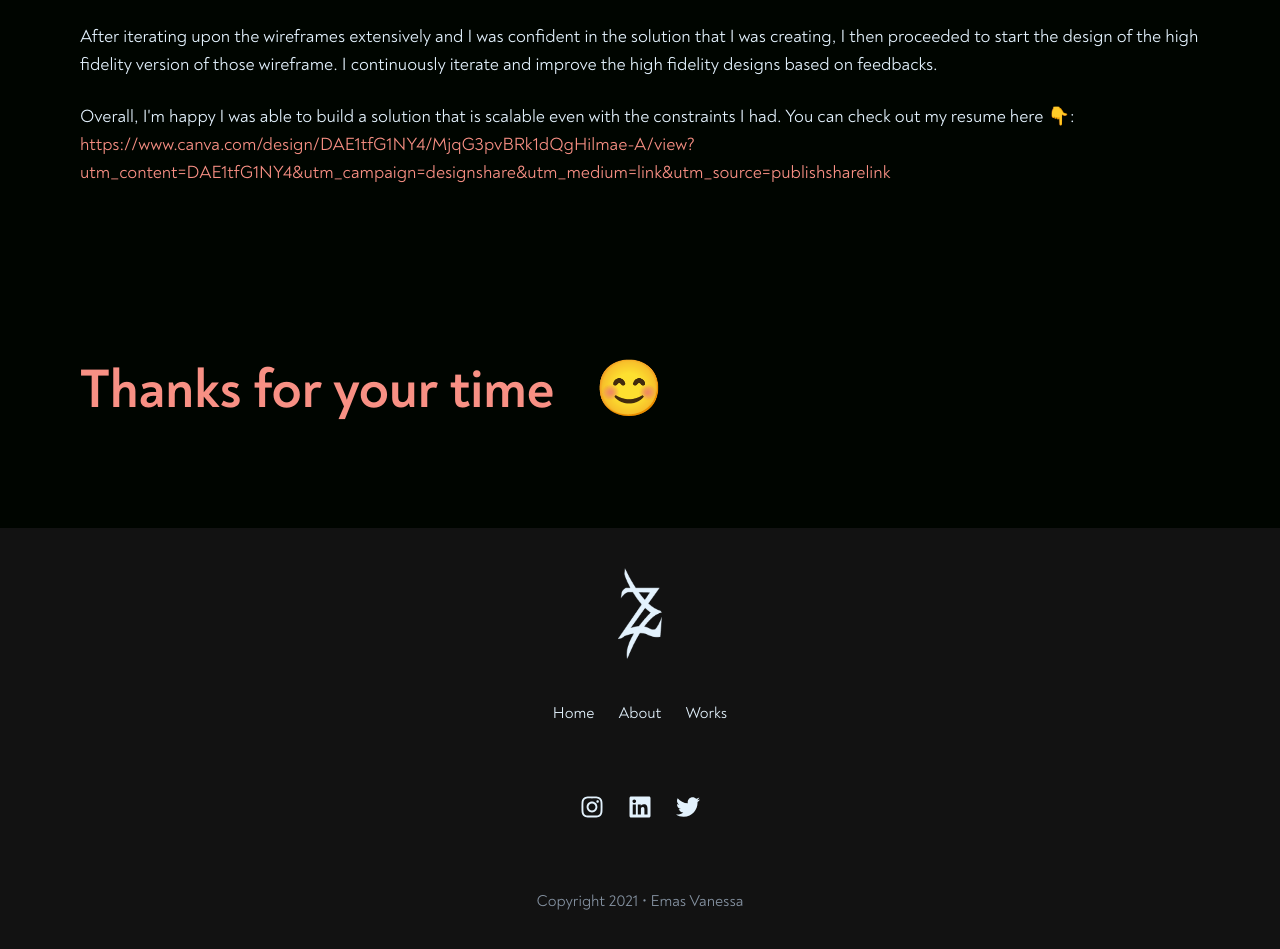
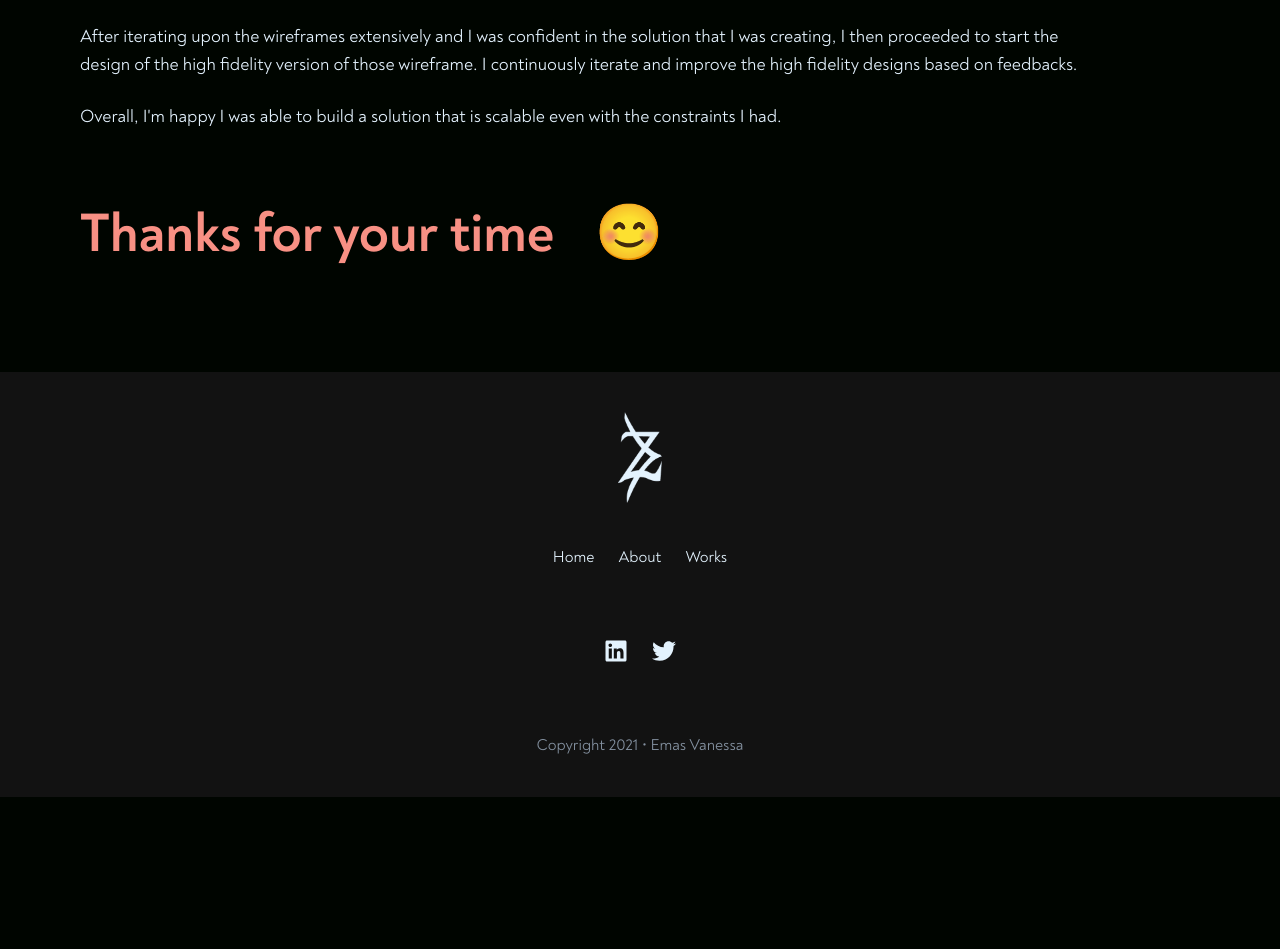
Before and after one commit to Paul-emas/vanessa-portfolio, a Next.js app: page /case-studies/lafia-io in a window 1280 px wide. Shown: the part 6900-7849 px from the top of the page. After the commit the page ends 7697 px from the top, so only its background shows below. Built offline with nearby package versions, Linux system fonts and the light colour scheme.

Commit message:
Updated files

```diff
--- a/components/about/Header.tsx
+++ b/components/about/Header.tsx
@@ -1,5 +1,8 @@
 import Image from 'next/image'
 import Heading from '../homepage/sections/Heading'
+import StrokeIcon from '../../public/svgs/stroke.svg'
+import LightStroke from '../../public/svgs/light-stroke.svg'
+import BubbleIcon from '../../public/svgs/bubble.svg'
 
 const Header = () => {
   return (
@@ -23,7 +26,10 @@ const Header = () => {
               and explore new places.
             </p>
           </div>
-          <div className="pt-40 2xl:pt-44">
+          <div className="relative pt-40 2xl:pt-44">
+            <LightStroke className="absolute top-20 -left-10 rotate-[270deg]" />
+            <StrokeIcon className="absolute bottom-0 -left-48" />
+            <BubbleIcon className="absolute top-36 right-36 z-20 scale-[2.2]" />
             <Image
               src="/images/about-bg.jpg"
               width={540}
--- a/components/homepage/sections/Footer.tsx
+++ b/components/homepage/sections/Footer.tsx
@@ -1,8 +1,4 @@
-import {
-  faInstagram,
-  faLinkedin,
-  faTwitter,
-} from '@fortawesome/free-brands-svg-icons'
+import { faLinkedin, faTwitter } from '@fortawesome/free-brands-svg-icons'
 import { FontAwesomeIcon } from '@fortawesome/react-fontawesome'
 import Image from 'next/image'
 import Link from 'next/link'
@@ -25,7 +21,6 @@ const Footer = () => {
             </Link>
           </div>
           <div className="mt-[70px] flex justify-center space-x-6">
-            <FontAwesomeIcon icon={faInstagram} className="h-6 w-6 text-gray" />
             <FontAwesomeIcon icon={faLinkedin} className="h-6 w-6 text-gray" />
             <FontAwesomeIcon icon={faTwitter} className="h-6 w-6 text-gray" />
           </div>
--- a/components/lafia/Conclusion.tsx
+++ b/components/lafia/Conclusion.tsx
@@ -1,7 +1,12 @@
 import Image from 'next/image'
 import Heading from '../homepage/sections/Heading'
 
-const Conclusion = () => {
+type ConclusionType = {
+  caption: string
+  caption2?: string
+}
+
+const Conclusion = ({ caption, caption2 }: ConclusionType) => {
   return (
     <div className="bg-base py-24">
       <div className="container mx-auto px-20">
@@ -9,27 +14,10 @@ const Conclusion = () => {
           <Heading title={`Conclusions`} />
         </div>
         <div className="mx-auto mt-10">
-          <p className="text-lg text-gray">
-            After iterating upon the wireframes extensively and I was confident
-            in the solution that I was creating, I then proceeded to start the
-            design of the high fidelity version of those wireframe. I
-            continuously iterate and improve the high fidelity designs based on
-            feedbacks.
-          </p>
-          <div className="mt-6 text-lg text-gray">
-            Overall, I'm happy I was able to build a solution that is scalable
-            even with the constraints I had. You can check out my resume here
-            👇: <br />
-            <a
-              href="https://www.canva.com/design/DAE1tfG1NY4/MjqG3pvBRk1dQgHilmae-A/view?utm_content=DAE1tfG1NY4&utm_campaign=designshare&utm_medium=link&utm_source=publishsharelink"
-              target="_blank"
-              className="text-secondary hover:underline"
-            >
-              https://www.canva.com/design/DAE1tfG1NY4/MjqG3pvBRk1dQgHilmae-A/view?utm_content=DAE1tfG1NY4&utm_campaign=designshare&utm_medium=link&utm_source=publishsharelink
-            </a>
-          </div>
+          <p className="max-w-5xl text-lg text-gray">{caption}</p>
+          <p className="mt-6 max-w-5xl text-lg text-gray">{caption2}</p>
         </div>
-        <div className="mt-[162px] flex items-center text-[55px] font-bold text-secondary">
+        <div className="mt-[62px] flex items-center text-[55px] font-bold text-secondary">
           <span>Thanks for your time ️</span>
           <span className="ml-7">😊</span>
         </div>
--- a/components/leanplay/Overview.tsx
+++ b/components/leanplay/Overview.tsx
@@ -14,9 +14,9 @@ const Overview = () => {
             <p className="mt-6 text-lg text-gray">
               Many users have had various experiences, mostly bad, in getting
               seats for a movie, it’s either the queue is too long for tickets
-              or you get to seat in an unfavorable place. We (the team) decided
-              to know more about these pain points and how our app can solve
-              their problems.
+              or you get to seat in an unfavorable place. I and the team decided
+              to know more about these pain points and how our app can solve the
+              problem.
             </p>
             <p className="mt-6 text-2xl font-bold text-gray">
               My reponsibilities:
--- a/components/leanplay/Research.tsx
+++ b/components/leanplay/Research.tsx
@@ -3,7 +3,7 @@ import Heading from '../homepage/sections/Heading'
 
 const Research = () => {
   return (
-    <div className="bg-base py-52">
+    <div className="bg-base pt-52 pb-28">
       <div className="container relative mx-auto px-20">
         <Heading title={`User Research Summary`} />
         <div className="grid grid-cols-2">
--- a/pages/case-studies/index.tsx
+++ b/pages/case-studies/index.tsx
@@ -1,7 +1,6 @@
 import { NextPage } from 'next'
 import Navbar from '../../components/Navbar'
 import CaseStudies from '../../components/homepage/sections/CaseStudies'
-import ContactForm from '../../components/homepage/sections/DesignAndI'
 import Footer from '../../components/homepage/sections/Footer'
 
 const CaseStudiesPage: NextPage = () => {
--- a/pages/case-studies/iqaurtic-smartcoder.tsx
+++ b/pages/case-studies/iqaurtic-smartcoder.tsx
@@ -40,7 +40,7 @@ const IqaurticSmartCoder: NextPage = () => {
       <Goals />
       <Wireframe />
       <Revamp />
-      <Conclusion />
+      <Conclusion caption="After iterating upon the wireframes extensively and I was confident in the solution that I was creating. Continuously iterating and improving the high fidelity designs based on feedbacks is essential, i am happy to be part of this diverse and compassionate team that keeps bringing deep experience in technology to lead the healthcare revolution." />
       <Footer />
     </div>
   )
--- a/pages/case-studies/lafia-io.tsx
+++ b/pages/case-studies/lafia-io.tsx
@@ -44,7 +44,10 @@ const LafiaIo: NextPage = () => {
       <Personas />
       <Survey />
       <UserJourney />
-      <Conclusion />
+      <Conclusion
+        caption="After iterating upon the wireframes extensively and I was confident in the solution that I was creating, I then proceeded to start the design of the high fidelity version of those wireframe. I continuously iterate and improve the high fidelity designs based on feedbacks."
+        caption2="Overall, I'm happy I was able to build a solution that is scalable even with the constraints I had."
+      />
       <Footer />
     </div>
   )
--- a/pages/case-studies/leanplay.tsx
+++ b/pages/case-studies/leanplay.tsx
@@ -68,7 +68,7 @@ const LeanPlay: NextPage = () => {
       <Assessibility />
       <Takeaways />
       <NextSteps />
-      <Conclusion />
+      <Conclusion caption="Continuously iterating and improving the high fidelity designs based on feedbacks is essential, i am happy to have taken the time to carry this out. But my journey doesn’t stop here....  " />
       <Footer />
     </div>
   )
--- a/pages/index.tsx
+++ b/pages/index.tsx
@@ -6,7 +6,6 @@ import Quirks from '../components/homepage/sections/Quirks'
 import Services from '../components/homepage/sections/Services'
 import CaseStudies from '../components/homepage/sections/CaseStudies'
 import Canival from '../components/homepage/sections/Canival'
-import ContactForm from '../components/homepage/sections/ContactForm'
 import Footer from '../components/homepage/sections/Footer'
 
 const Home: NextPage = () => {
```
Also changed, not shown: public/svgs/bubble.svg.
